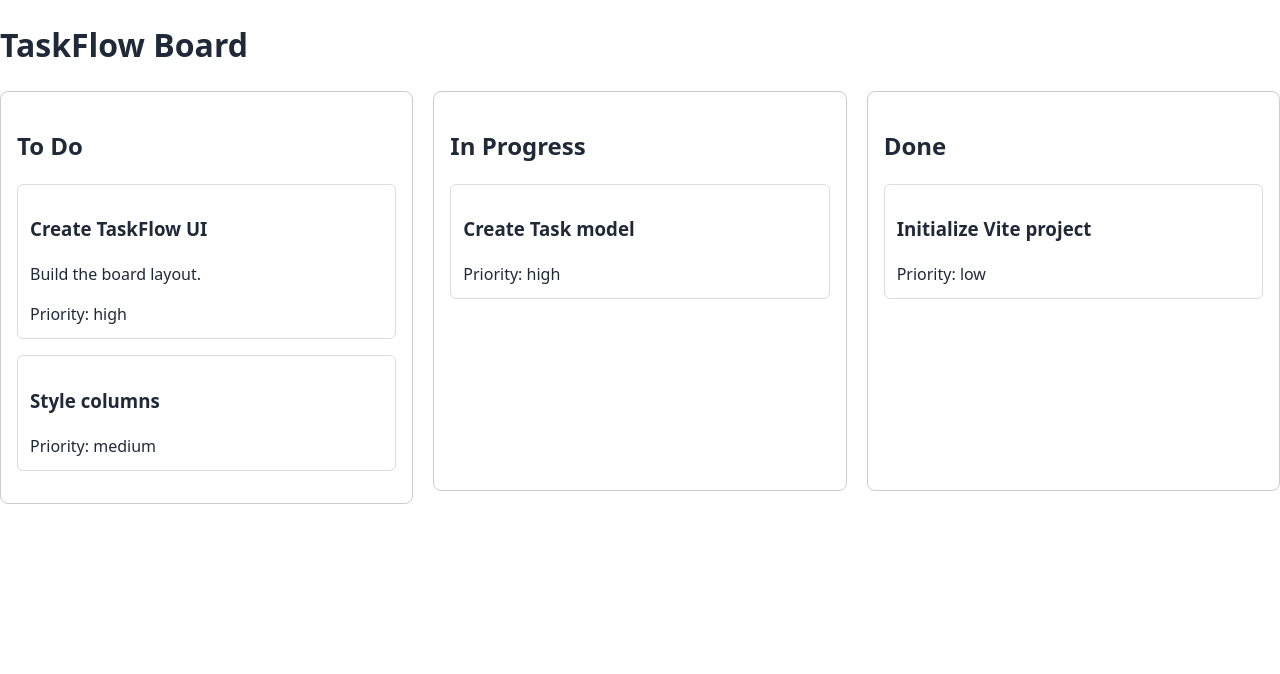
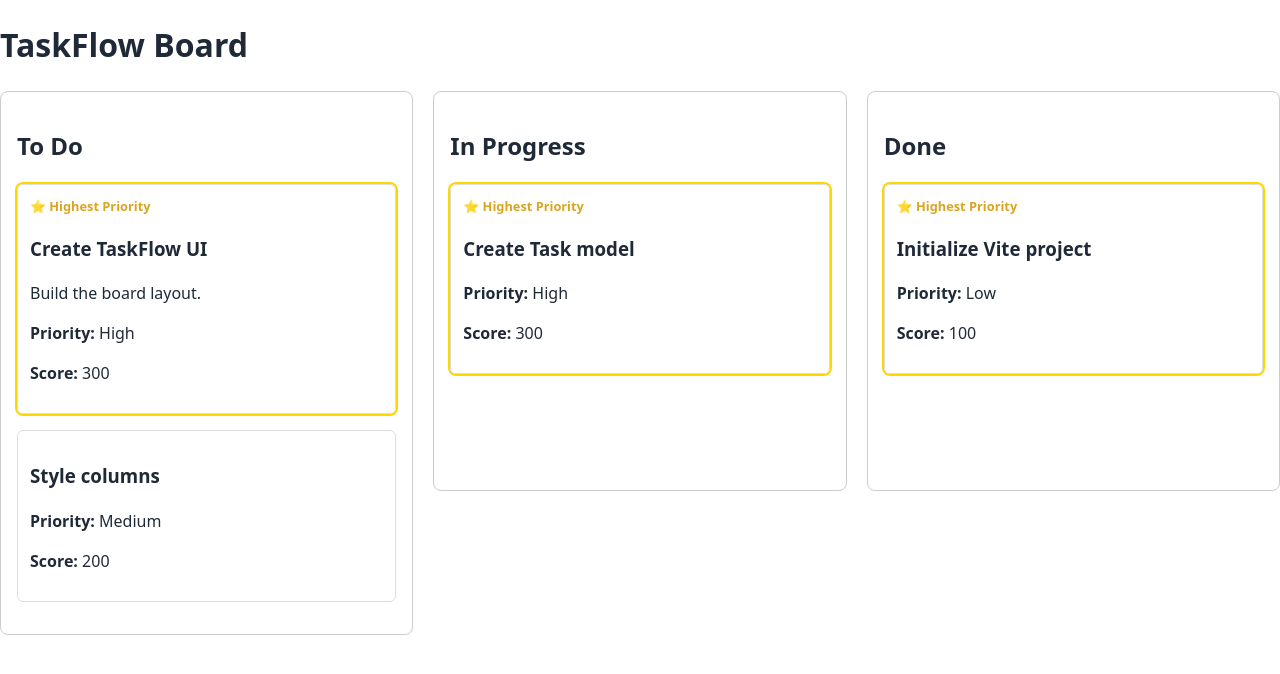
Before and after one commit to garrib10/taskflow, a React (Vite) app: page / in a window 1280 px wide. Shown: the top 674 px of the page. Built offline with nearby package versions, Linux system fonts and the light colour scheme.

Commit message:
Add priority scoring and smart task sorting

```diff
--- a/src/App.css
+++ b/src/App.css
@@ -23,3 +23,14 @@
   padding: 12px;
   margin-bottom: 10px;
 }
+
+.top-priority {
+  box-shadow: 0 0 0 2px gold;
+}
+
+.top-priority-badge {
+  font-size: 0.8rem;
+  font-weight: bold;
+  color: goldenrod;
+  margin-bottom: 0.5rem;
+}
--- a/src/components/Column/Column.tsx
+++ b/src/components/Column/Column.tsx
@@ -1,6 +1,9 @@
 import { useDroppable } from "@dnd-kit/core";
 
 import type { Column as ColumnType } from "../../domain/board/Board";
+
+import { sortTasksByPriority } from "../../domain/task/taskPriority";
+
 import TaskCard from "../TaskCard/TaskCard";
 
 interface ColumnProps {
@@ -12,12 +15,14 @@ export default function Column({ column }: ColumnProps) {
     id: column.id,
   });
 
+  const sortedTasks = sortTasksByPriority(column.tasks);
+
   return (
     <div ref={setNodeRef} className="column">
       <h2>{column.title}</h2>
 
-      {column.tasks.map((task) => (
-        <TaskCard key={task.id} task={task} />
+      {sortedTasks.map((task, index) => (
+        <TaskCard key={task.id} task={task} isTopPriority={index === 0} />
       ))}
     </div>
   );
--- a/src/components/TaskCard/TaskCard.tsx
+++ b/src/components/TaskCard/TaskCard.tsx
@@ -2,11 +2,20 @@ import { useDraggable } from "@dnd-kit/core";
 
 import type { Task } from "../../domain/task/Task";
 
+import {
+  getPriorityLabel,
+  getPriorityScore,
+} from "../../domain/task/taskPriority";
+
 interface TaskCardProps {
   task: Task;
+  isTopPriority?: boolean;
 }
 
-export default function TaskCard({ task }: TaskCardProps) {
+export default function TaskCard({
+  task,
+  isTopPriority = false,
+}: TaskCardProps) {
   const { attributes, listeners, setNodeRef, transform } = useDraggable({
     id: task.id,
   });
@@ -21,15 +30,25 @@ export default function TaskCard({ task }: TaskCardProps) {
     <div
       ref={setNodeRef}
       style={style}
-      className="task-card"
+      className={`task-card ${isTopPriority ? "top-priority" : ""}`}
       {...listeners}
       {...attributes}
     >
+      {isTopPriority && (
+        <div className="top-priority-badge">⭐ Highest Priority</div>
+      )}
+
       <h3>{task.title}</h3>
 
       {task.description && <p>{task.description}</p>}
 
-      <span>Priority: {task.priority}</span>
+      <p>
+        <strong>Priority:</strong> {getPriorityLabel(task.priority)}
+      </p>
+
+      <p>
+        <strong>Score:</strong> {getPriorityScore(task)}
+      </p>
     </div>
   );
 }
--- /dev/null
+++ b/src/domain/task/taskPriority.ts
@@ -0,0 +1,30 @@
+import type { Task, Priority } from "./Task";
+
+/**
+ * Utility functions for calculating and sorting task priorities.
+ * Keeps priority-related business logic separate from the UI.
+ */
+
+const priorityScores: Record<Priority, number> = {
+  high: 300,
+  medium: 200,
+  low: 100,
+};
+
+export function getPriorityScore(task: Task): number {
+  return priorityScores[task.priority];
+}
+
+const priorityLabels: Record<Priority, string> = {
+  high: "High",
+  medium: "Medium",
+  low: "Low",
+};
+
+export function getPriorityLabel(priority: Priority): string {
+  return priorityLabels[priority];
+}
+
+export function sortTasksByPriority(tasks: Task[]): Task[] {
+  return [...tasks].sort((a, b) => getPriorityScore(b) - getPriorityScore(a));
+}
```
